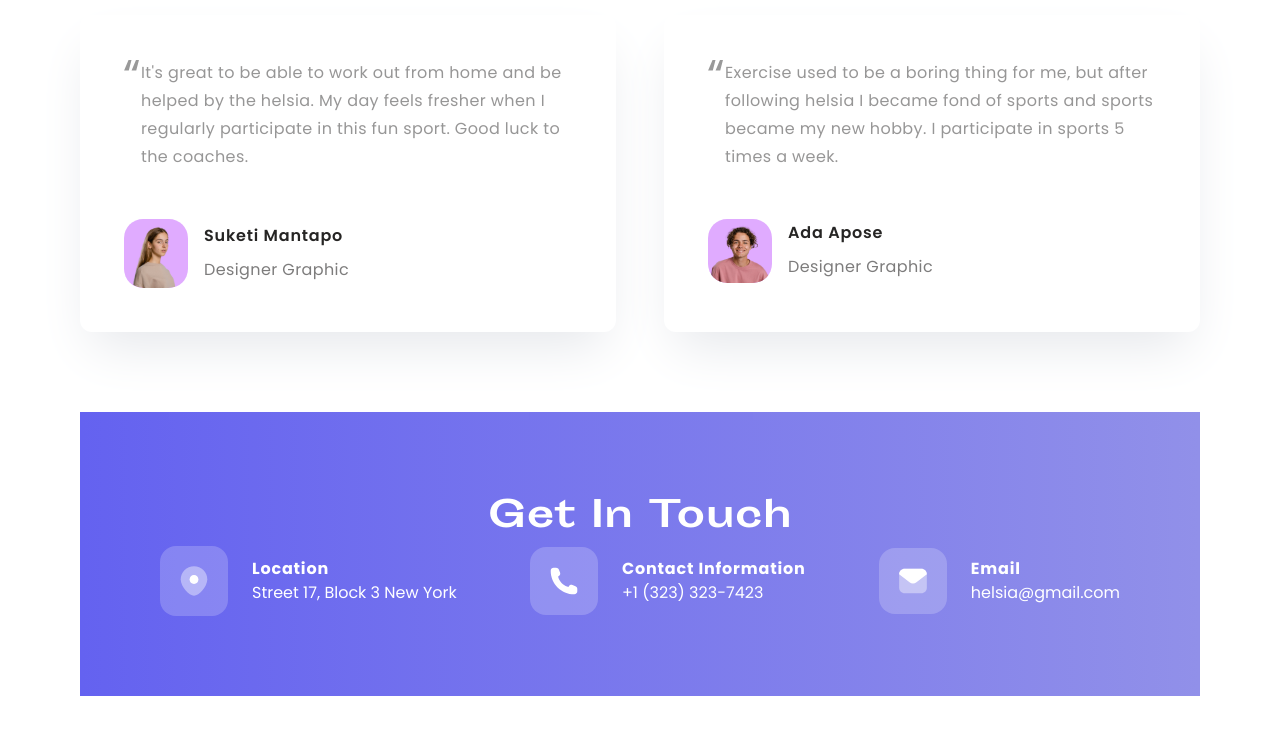
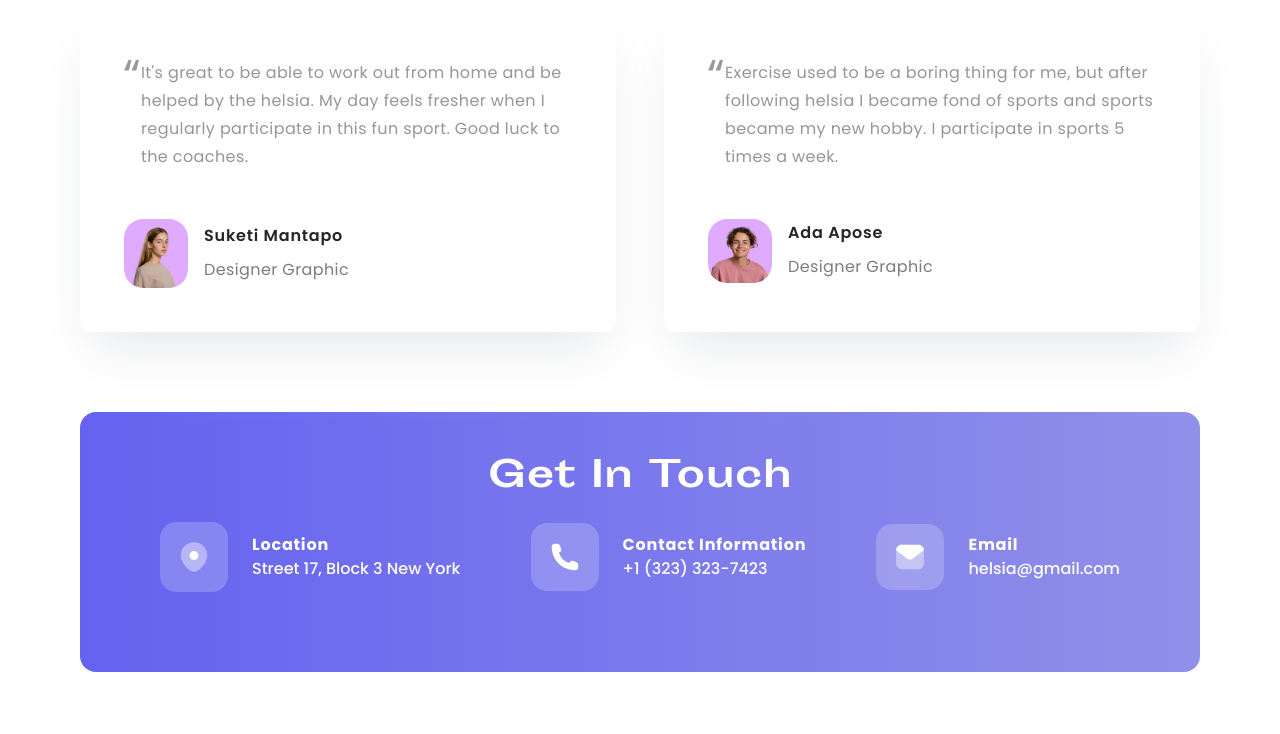
Before and after one commit to sohanemon/helsia-bootcamp, a Next.js app: page / in a window 1280 px wide. Shown: the part 3246-3980 px from the top of the page. Built offline with nearby package versions, Linux system fonts and the light colour scheme.

Commit message:
Jun 15, 2023, 3:11 PM

```diff
--- a/src/app/get-in-touch.tsx
+++ b/src/app/get-in-touch.tsx
@@ -2,8 +2,8 @@ import Image from 'next/image';
 
 export default function GetInTouch() {
   return (
-    <section className='p-20 bg-gradient-to-r from-themeIndigo-dark to-themeIndigo-light'>
-      <h1 className='text-4xl leading-normal text-center text-white font-grot '>
+    <section className='p-20 bg-gradient-to-r from-themeIndigo-dark to-themeIndigo-light rounded-2xl'>
+      <h1 className='mb-4 -mt-10 text-4xl leading-normal text-center text-white font-grot '>
         Get In Touch
       </h1>
       <div className='flex items-center justify-between text-white'>
@@ -14,7 +14,7 @@ export default function GetInTouch() {
             </div>
             <div>
               <p className='font-bold tracking-wider'>{el.title}</p>
-              <p>{el.desc}</p>
+              <p className='font-medium'>{el.desc}</p>
             </div>
           </div>
         ))}
```
